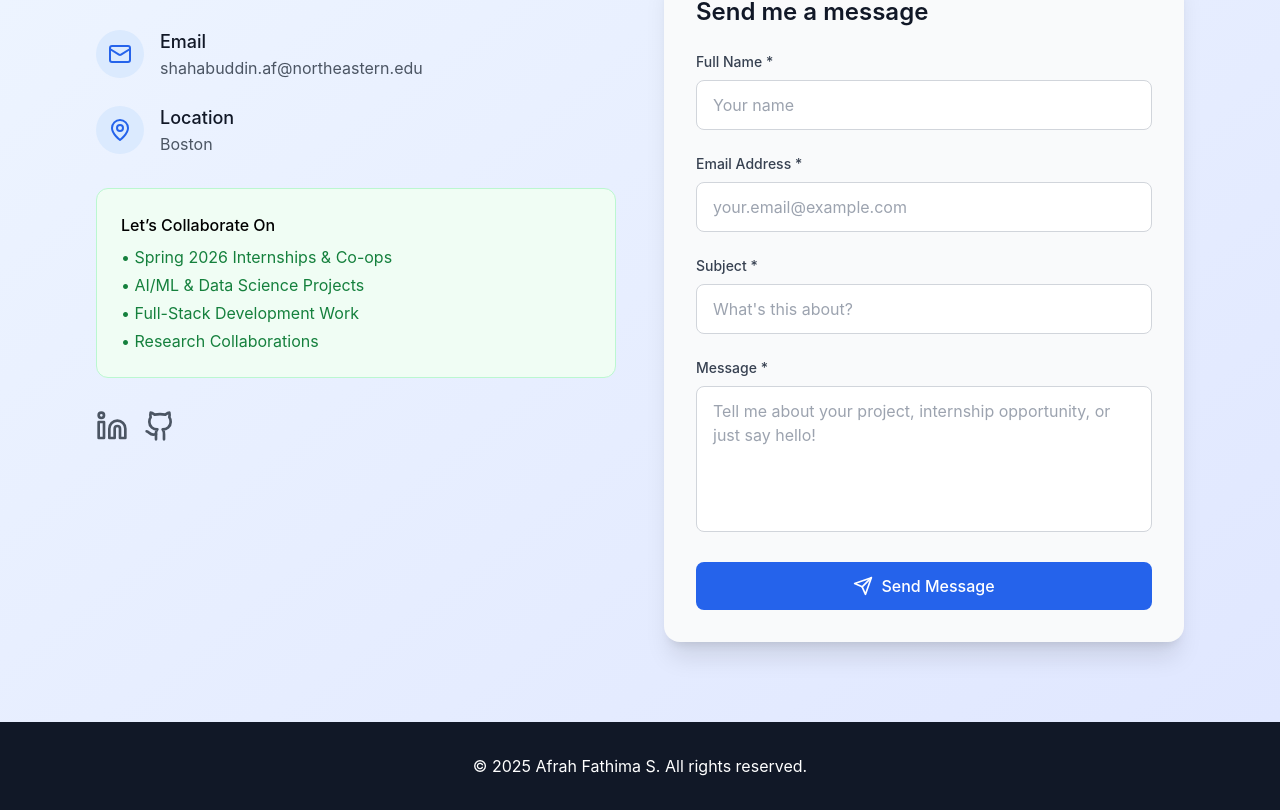
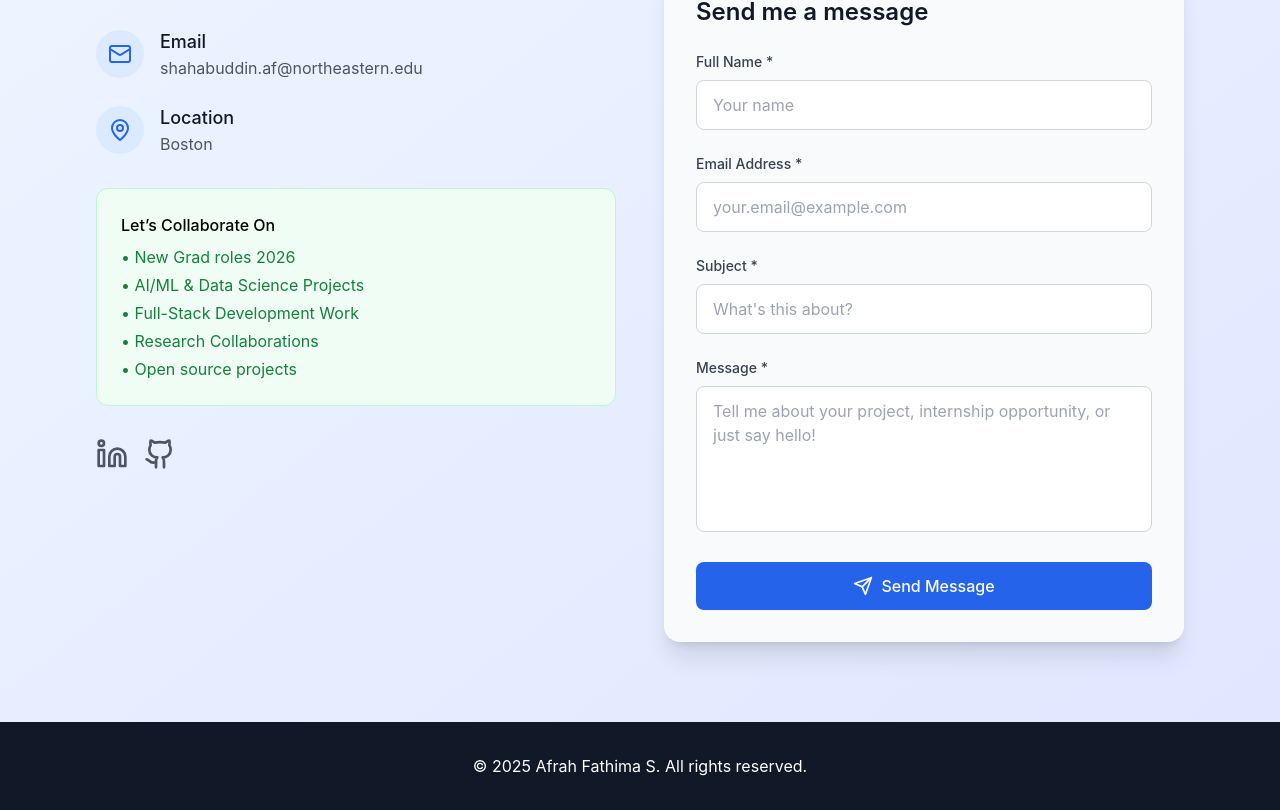
Before and after one commit to afrah123456/Initial_Portfolio, a React (Create React App) app: page / in a window 1280 px wide. Shown: the part 9342-10152 px from the top of the page. Built offline with nearby package versions, Linux system fonts and the light colour scheme.

Commit message:
Changed the collaboration part

```diff
--- a/src/components/Portfolio.jsx
+++ b/src/components/Portfolio.jsx
@@ -819,10 +819,11 @@ tech: ["Flask", "SentenceTransformers", "PyMuPDF", "python-docx", "scikit-learn"
         <div className="bg-green-50 p-6 rounded-xl border border-green-200">
           <p className="text-black-800 font-medium mb-2"> Let’s Collaborate On </p>
           <ul className="text-green-700 space-y-1">
-            <li>• Spring 2026 Internships & Co-ops</li>
+            <li>• New Grad roles 2026 </li>
             <li>• AI/ML & Data Science Projects</li>
             <li>• Full-Stack Development Work</li>
-            <li>• Research Collaborations</li>
+            <li>• Research Collaborations </li>
+            <li>• Open source projects </li>
           </ul>
         </div>
 
```
